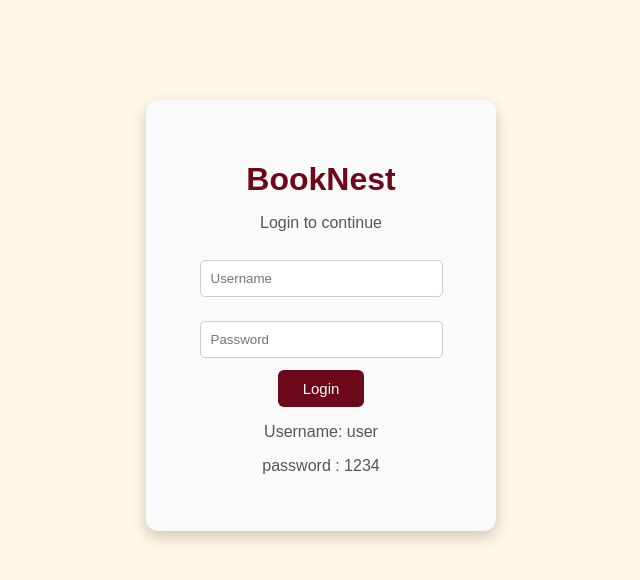
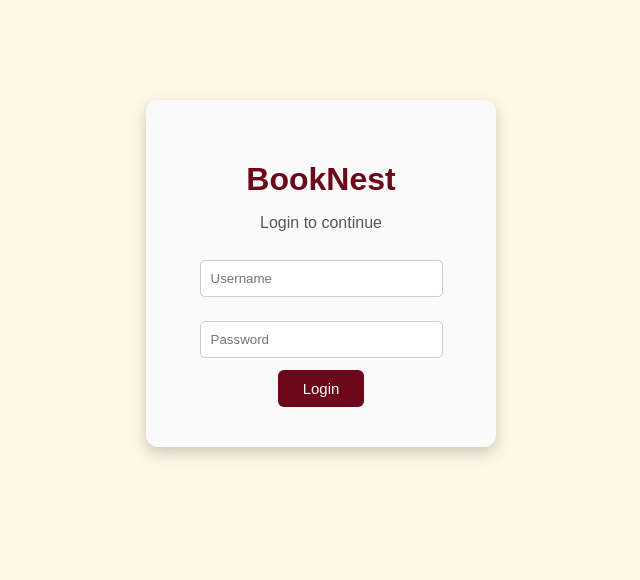
Before and after one commit to Rupa1806/booknest-hotel-booking, a plain HTML site: page index.html in a window 1280 px wide. Shown: the whole page, without its empty margins (319-959 px from the left). Drawn offline with Linux system fonts and the light colour scheme; files whose address does not match are found by name.

Commit message:
Fix formatting issues in index.html

```diff
--- a/index.html
+++ b/index.html
@@ -15,8 +15,7 @@
     <input type="password" id="password" placeholder="Password" required>
 
     <button type="button" onclick="login()">Login</button>
-    <p>Username: user</p>
-    <p>password : 1234</p>
+
 
 
 </div>
```
